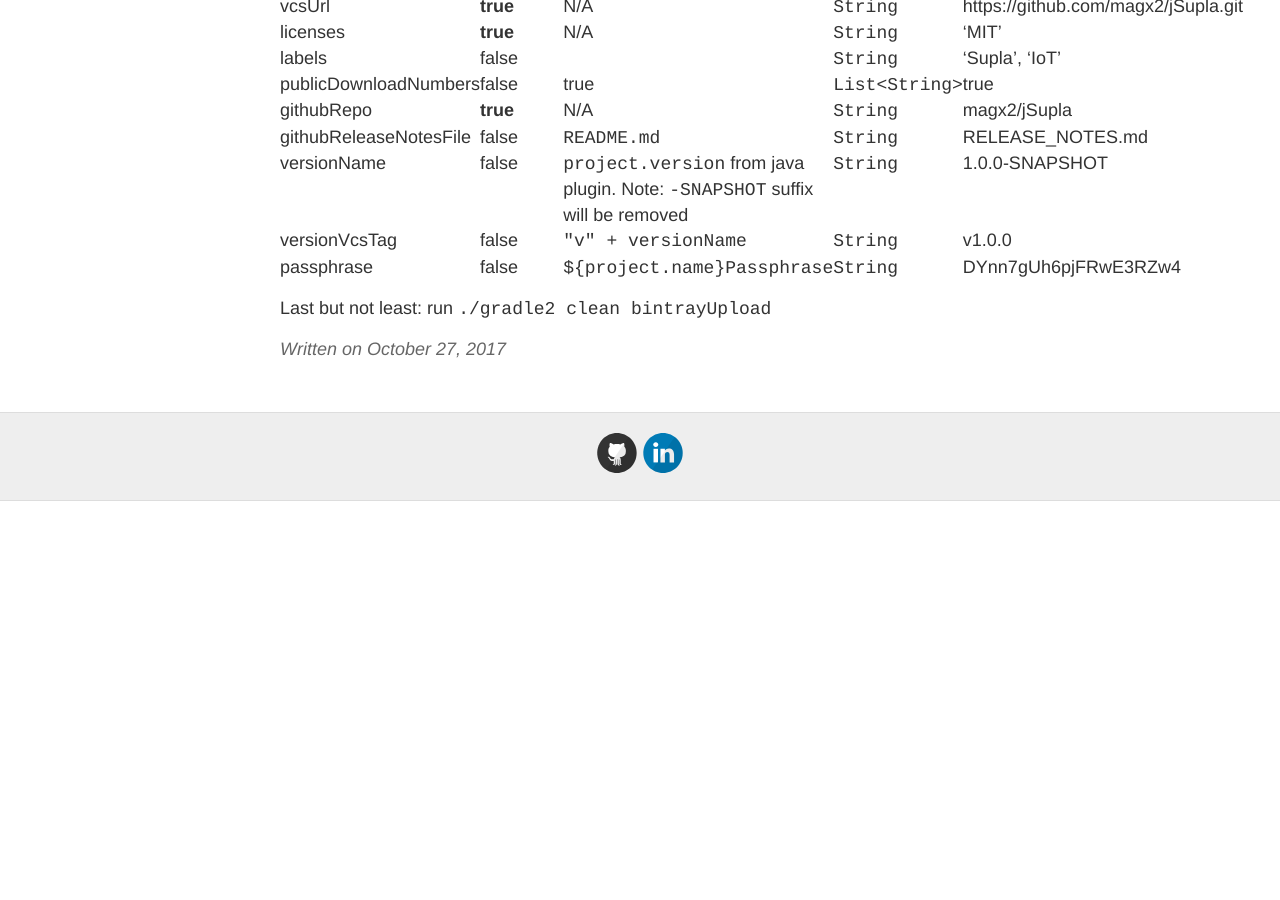
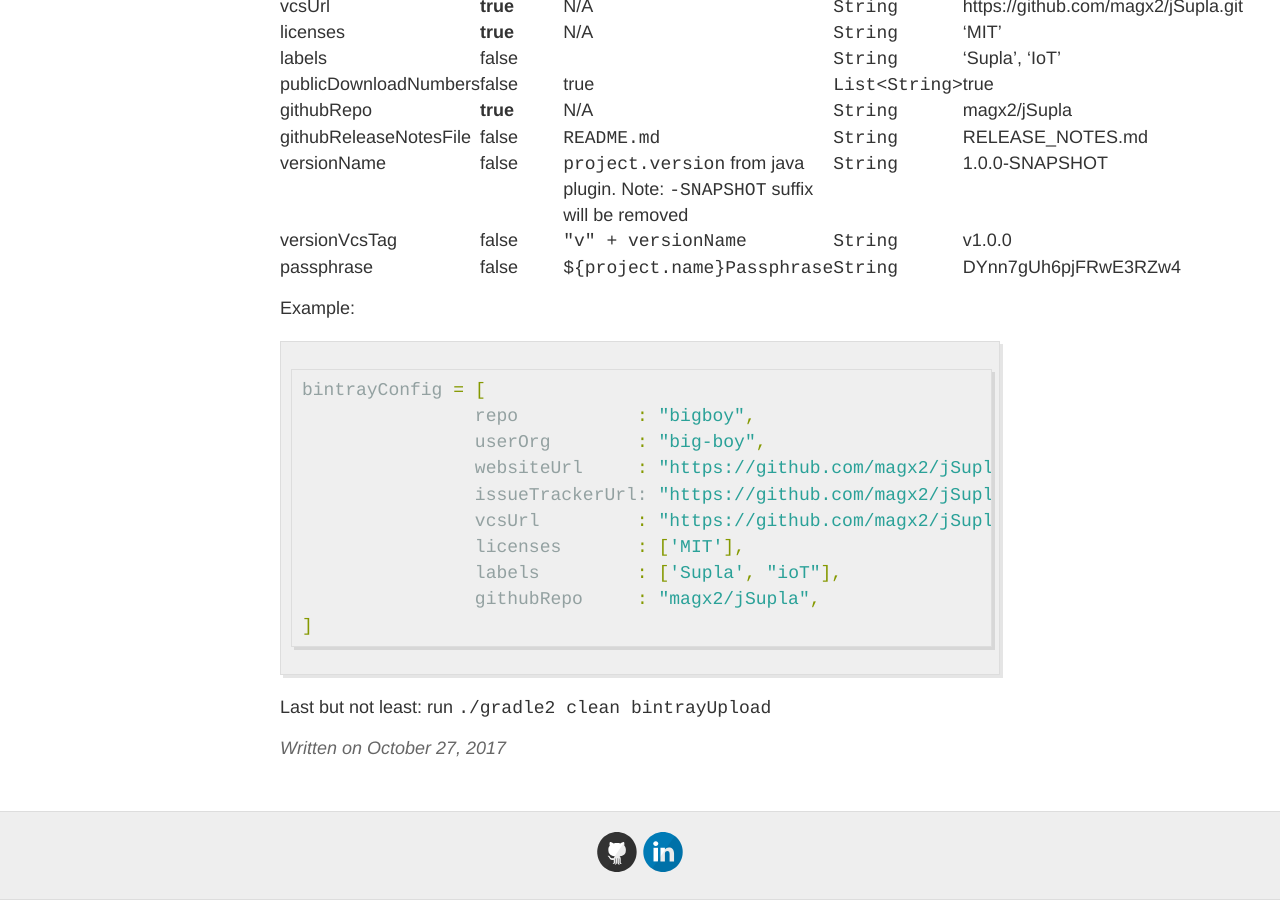
Before and after one commit to magx2/magx2.github.io, a Jekyll site: the page built from _posts/2017-10-27-bintray.gradle.md, in a window 1280 px wide and 900 px high, scrolled down 1142 px. Built offline with Jekyll 4.4.1, drawn with Linux system fonts in a browser that asks for light colours; before the commit the page ends 1643 px from its top, so only the background shows below that.

Commit message:
Adding example

````diff
--- a/_posts/2017-10-27-bintray.gradle.md
+++ b/_posts/2017-10-27-bintray.gradle.md
@@ -49,4 +49,19 @@ Below I've put parameters to configure artifact publishing
 | versionVcsTag          | false     | `"v" + versionName`                                                                  | `String`           | v1.0.0                                   |
 | passphrase             | false     | `${project.name}Passphrase`                                                          | `String`           | DYnn7gUh6pjFRwE3RZw4                     |
 
+Example:
+
+```gradle
+bintrayConfig = [
+		repo           : "bigboy",
+		userOrg        : "big-boy",
+		websiteUrl     : "https://github.com/magx2/jSupla",
+		issueTrackerUrl: "https://github.com/magx2/jSupla/issues",
+		vcsUrl         : "https://github.com/magx2/jSupla.git",
+		licenses       : ['MIT'],
+		labels         : ['Supla', "ioT"],
+		githubRepo     : "magx2/jSupla",
+]
+```
+
 Last but not least: run ```./gradle2 clean bintrayUpload```
````
